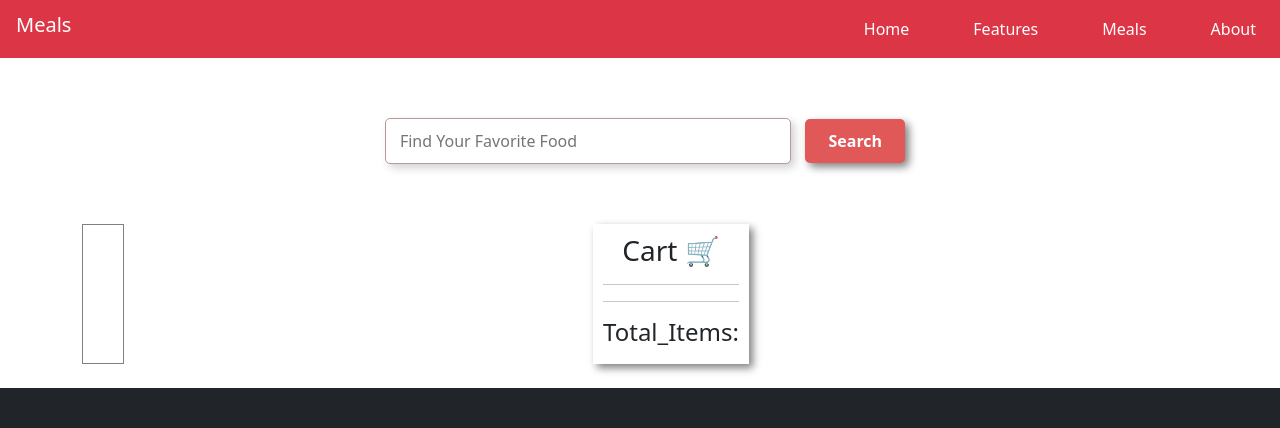
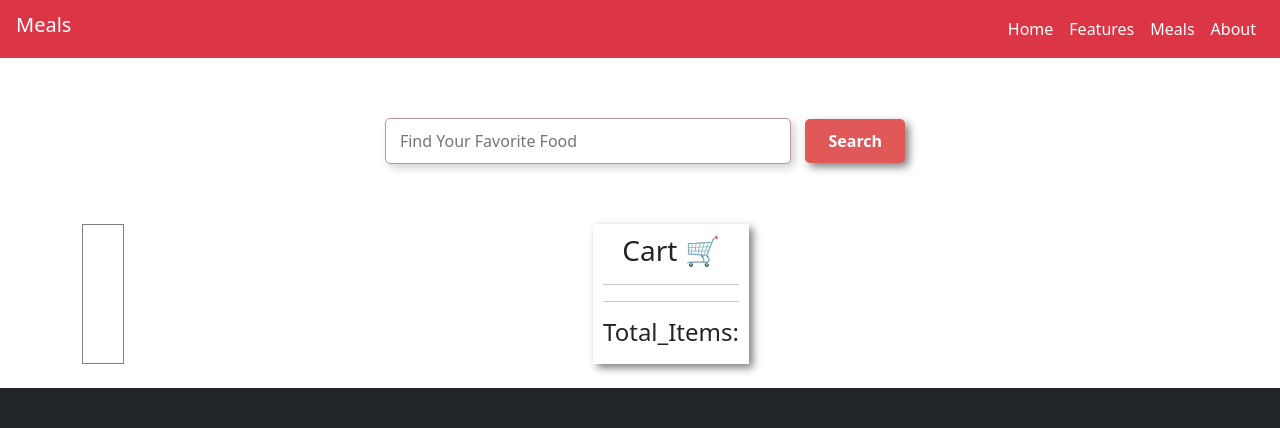
Before and after one commit to Andrew-Velox/The-Meals, a plain HTML site: page index.html in a window 1280 px wide. Shown: the top 428 px of the page. Drawn offline with nearby package versions, Linux system fonts and the light colour scheme; no server answers.

Commit message:
Update index.html

```diff
--- a/index.html
+++ b/index.html
@@ -16,7 +16,7 @@
             <span class="navbar-toggler-icon"></span>
           </button>
           <div class="collapse navbar-collapse justify-content-end" id="navbarNav">
-            <ul class="navbar-nav gap-5">
+            <ul class="navbar-nav">
               <li class="nav-item active">
                 <a class="nav-link text-white" href="#">Home</a>
               </li>
```
